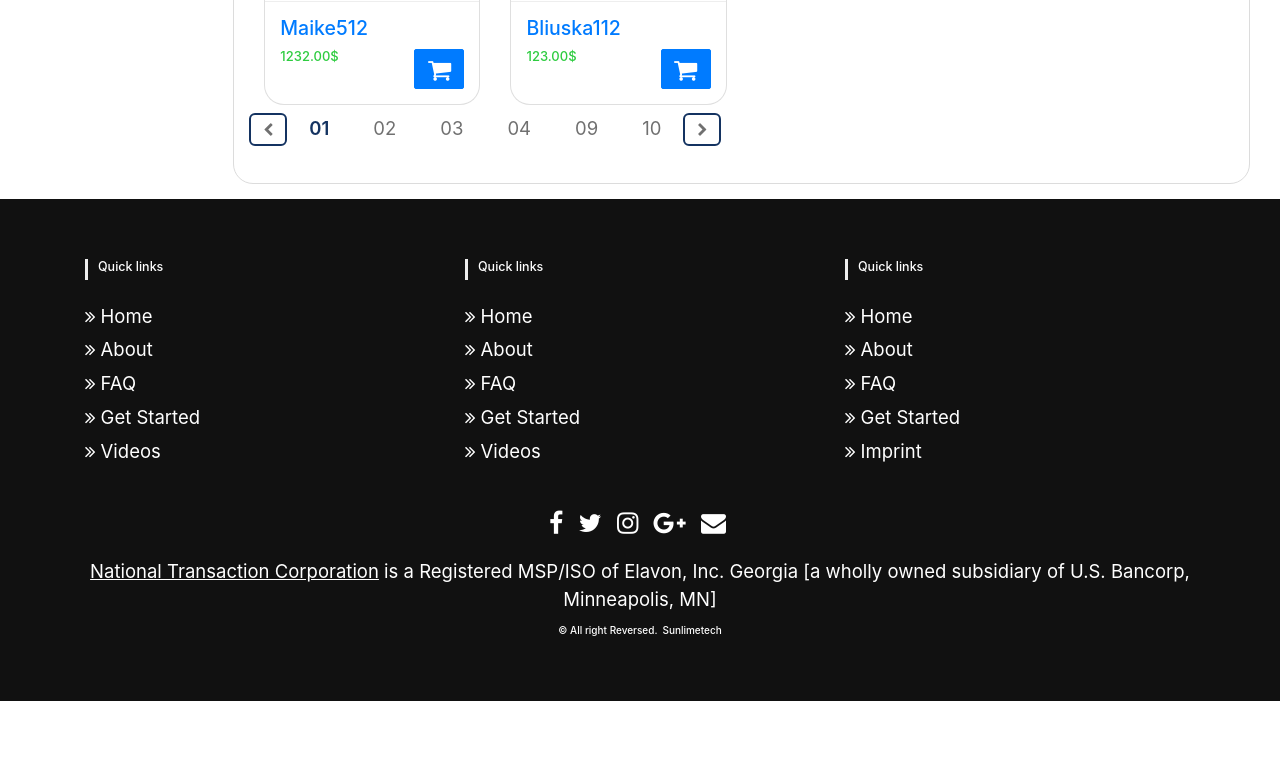
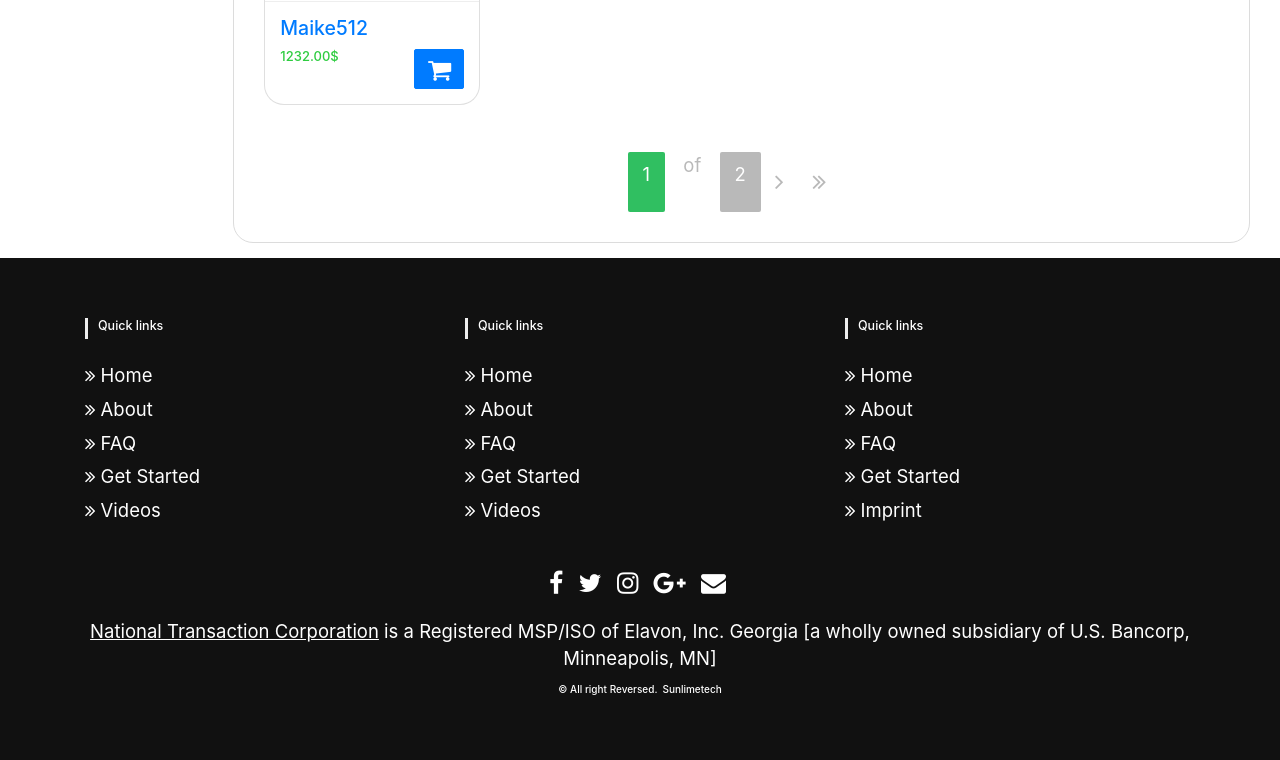
Before and after one commit to DonSaik/PSIproject, a Django app: page / in a window 1280 px wide. Shown: the part 1073-1833 px from the top of the page. Before the commit the page ends 1774 px from the top, so only its background shows below. Run offline with Django 3.2, Linux system fonts and the light colour scheme; data comes from the database, SQL or seed files in the repository; both versions use the stored data as it was after the commit; data that the repository does not hold is empty; some libraries are stand-ins or nearby versions.

Commit message:
Added basic pagination for products

```diff
--- a/eshop/frontend/static/css/style.css
+++ b/eshop/frontend/static/css/style.css
@@ -248,3 +248,39 @@ section .section-title {
 }
 
 /*ABOUT PRODUCT */
+
+/* PAGINATION */
+
+.pagination {
+  text-align: center;
+  margin-top: 1em;
+}
+
+.pagination-current,
+.pagination-total {
+  padding: 0.5em 0.8em;
+  border-radius: 2px;
+  color: #fff;
+  background-color: #30bf61;
+}
+
+.pagination-total {
+  background-color: #b9b9b9;
+}
+
+.pagination-action {
+  margin: 0 0.1em;
+  display: inline-block;
+  padding: 0.5em 0.5em;
+  color: #b9b9b9;
+  font-size: 1.3em;
+}
+
+.pagination-of {
+  color: #b9b9b9;
+  padding: 0 1em;
+}
+
+.pagination-action:hover {
+  color: #3354aa;
+}
--- /dev/null
+++ b/eshop/frontend/templates/frontend/components/product-pagination.html
@@ -0,0 +1,34 @@
+     <div class="pagination">
+          {% if products.has_previous %}
+          <a class="pagination-action" href="?page=1">
+            <i class="fa fa-angle-double-left" aria-hidden="true"></i>
+          </a>
+          <a
+            class="pagination-action"
+            href="?page={{ products.previous_page_number }}"
+          >
+            <i class="fa fa-angle-left" aria-hidden="true"></i>
+          </a>
+          {% endif %}
+
+          <span class="pagination-current">{{ products.number }}</span>
+          <span class="pagination-of">of</span>
+          <span class="pagination-total"
+            >{{ products.paginator.num_pages }}</span
+          >
+
+          {% if products.has_next %}
+          <a
+            class="pagination-action"
+            href="?page={{ products.next_page_number }}"
+          >
+            <i class="fa fa-angle-right" aria-hidden="true"></i>
+          </a>
+          <a
+            class="pagination-action"
+            href="?page={{ products.paginator.num_pages }}"
+          >
+            <i class="fa fa-angle-double-right" aria-hidden="true"></i>
+          </a>
+          {% endif %}
+        </div>
--- a/eshop/frontend/templates/frontend/home.html
+++ b/eshop/frontend/templates/frontend/home.html
@@ -1,4 +1,5 @@
 {% extends "frontend/base.html" %} {% block content %}
+
 <div class="container-fluid">
   <div class="row p-4">
     <div class="col-md-2 side-menu-container">
@@ -7,33 +8,18 @@
       </div>
     </div>
     <div class="col-md-10 product-container d-flex flex-column ">
-      <div class="row">
-          {% include "frontend/components/products.html" %}
+      <div class="row flex-column  ">
+        <div class="col">
+          <div class="row">
+            {% include "frontend/components/products.html" %}
+          </div>
+        </div>
+        <div class="col justify-content-center pagination">
+          {% include "frontend/components/product-pagination.html" %}
+        </div>
       </div>
-       <div class="row">
-        <nav aria-label="Page navigation">
-          <ul class="pagination">
-            <li>
-              <a href="#" aria-label="Previous">
-                <span aria-hidden="true"><i class="fa fa-chevron-left" aria-hidden="true"></i></span>
-              </a>
-            </li>
-            <li class="active"><a href="#">01</a></li>
-            <li><a href="#">02</a></li>
-            <li><a href="#">03</a></li>
-            <li><a href="#">04</a></li>
+    </div>
 
-            <li><a href="#">09</a></li>
-            <li><a href="#">10</a></li>
-            <li>
-              <a href="#" aria-label="Next">
-                <span aria-hidden="true"><i class="fa fa-chevron-right" aria-hidden="true"></i></span>
-              </a>
-            </li>
-          </ul>
-        </nav>
-    </div>
+    {% endblock %}
   </div>
 </div>
-
-{% endblock %}
--- a/eshop/frontend/views.py
+++ b/eshop/frontend/views.py
@@ -1,6 +1,6 @@
 from django.shortcuts import render, HttpResponse
 from products import views as product_helpers
-
+from django.core.paginator import Paginator
 
 # Create your views here.
 
@@ -9,6 +9,12 @@ def home(request, products=None):
   if not products:
     products = product_helpers.get_products(request)
     categories = product_helpers.get_categories(request)
+
+  paginator = Paginator(products, 9)
+  page = request.GET.get('page')
+  products = paginator.get_page(page)
+
+  #?page=2
 
 
   return render(request, 'frontend/home.html', {
```
Also changed, not shown: eshop/db.sqlite3 (added), eshop/products/migrations/0001_initial.py (added).
